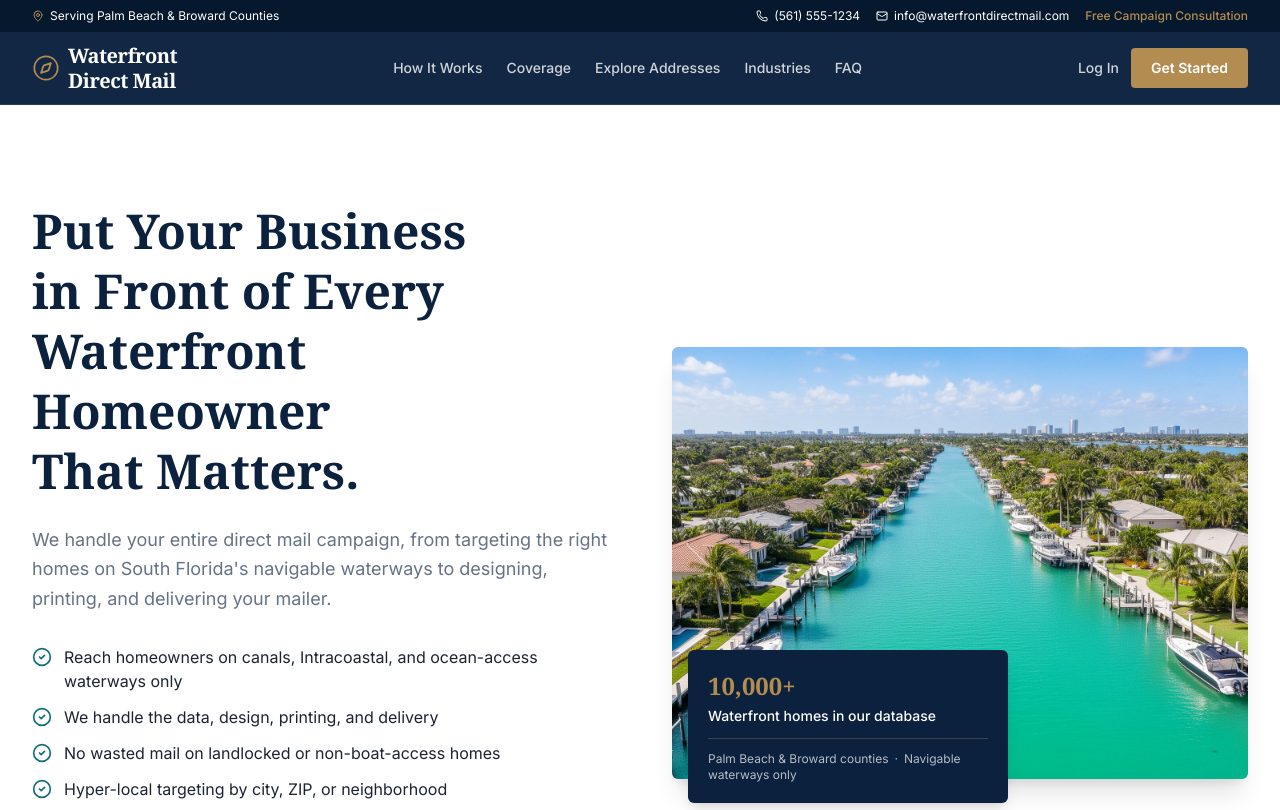
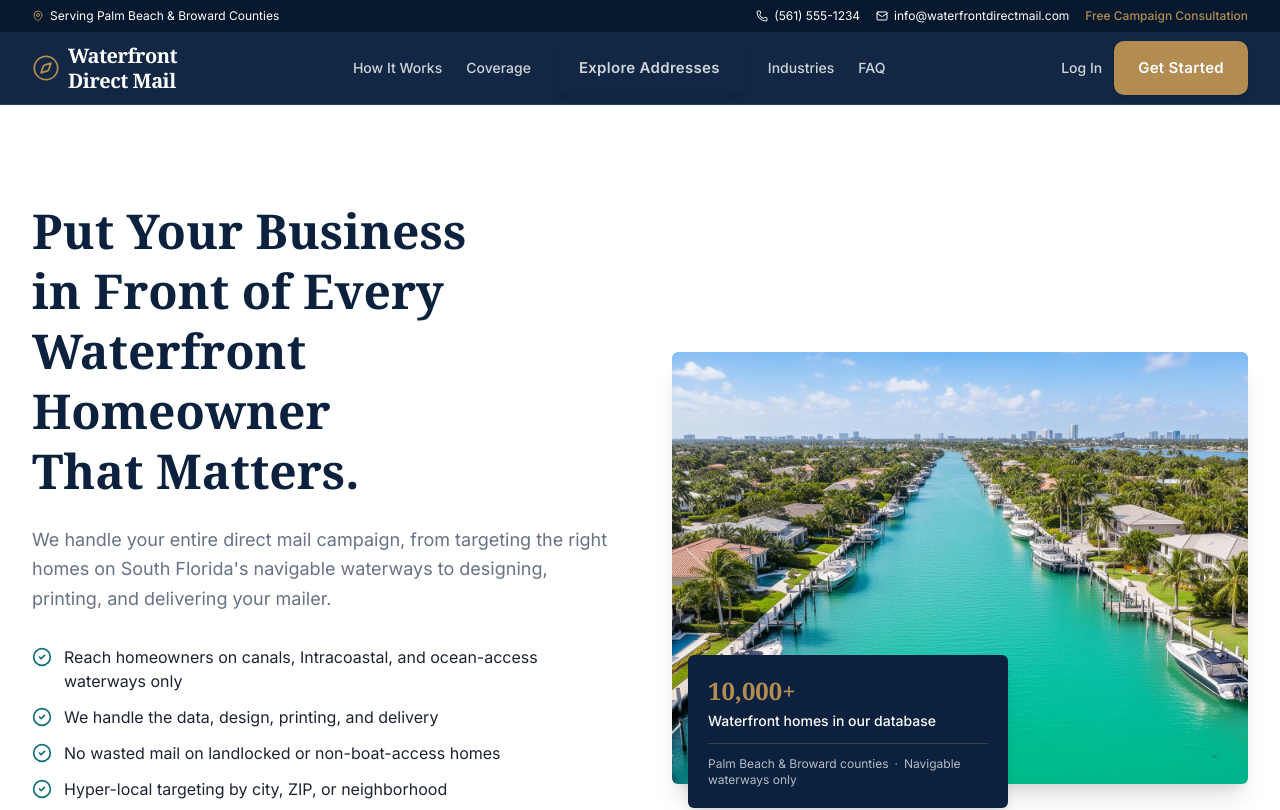
Before and after one commit to waterfrontdirectmail-svg/waterfront, a Next.js app: page / in a window 1280 px wide. Shown: the top 810 px of the page. Built offline with nearby package versions, Linux system fonts and the light colour scheme.

Commit message:
CTA button refinements: more padding, semi-bold, rounded corners, soft shadow, hover lift

```diff
--- a/app/globals.css
+++ b/app/globals.css
@@ -165,6 +165,40 @@
   background: hsl(var(--accent));
 }
 
+/* CTA Button Refinements - Mobile-First Premium Feel */
+.section-padding a[href="/signup"],
+.section-padding a[href="/explore"],
+.container-max a[href="/signup"],
+.container-max a[href="/explore"],
+a.cta-primary,
+a.cta-secondary {
+  padding: 16px 24px;
+  font-size: 0.9375rem;
+  font-weight: 600;
+  letter-spacing: 0.02em;
+  border-radius: 10px;
+  box-shadow: 0 4px 6px -1px rgba(0, 0, 0, 0.1), 0 2px 4px -2px rgba(0, 0, 0, 0.05);
+  transition: all 0.2s ease;
+  display: inline-flex;
+  align-items: center;
+  justify-content: center;
+  gap: 0.5rem;
+}
+
+.section-padding a[href="/signup"]:hover,
+.container-max a[href="/signup"]:hover,
+a.cta-primary:hover {
+  box-shadow: 0 6px 12px -2px rgba(0, 0, 0, 0.15), 0 3px 6px -3px rgba(0, 0, 0, 0.1);
+  transform: translateY(-1px);
+}
+
+.section-padding a[href="/explore"]:hover,
+.container-max a[href="/explore"]:hover,
+a.cta-secondary:hover {
+  box-shadow: 0 6px 12px -2px rgba(0, 0, 0, 0.12), 0 3px 6px -3px rgba(0, 0, 0, 0.08);
+  transform: translateY(-1px);
+}
+
 html {
   scroll-behavior: smooth;
 }
```
